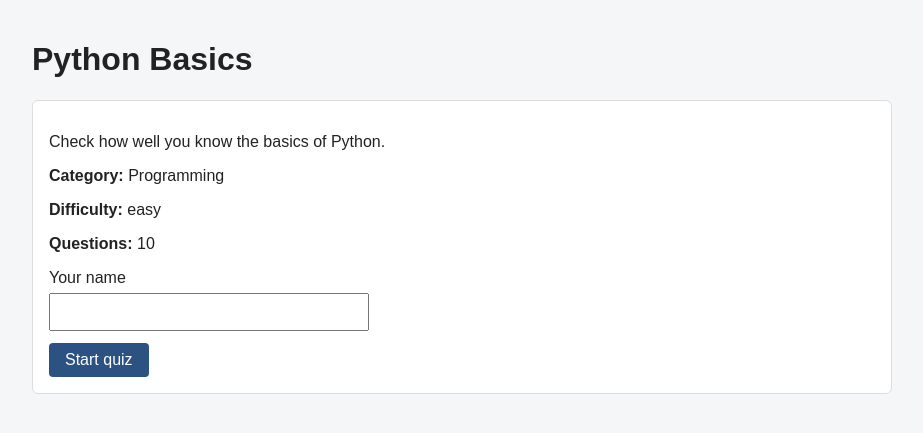
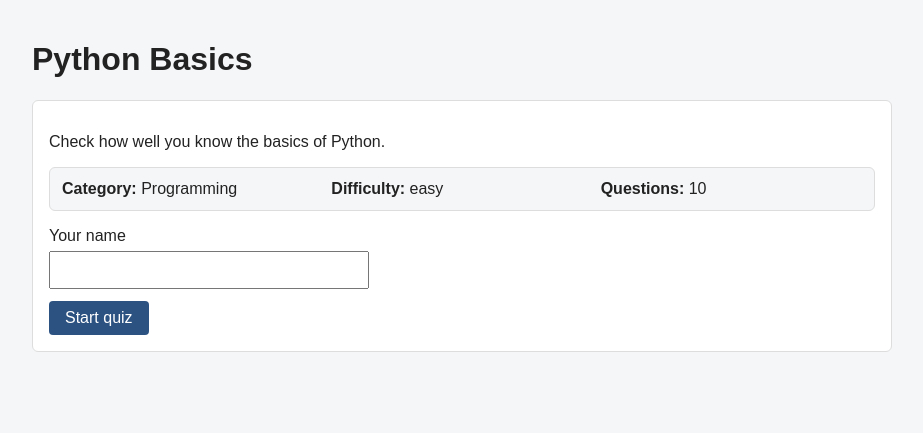
Before and after one commit to AaryanRS/QuizMaster, a Flask app: page /quiz/1 in a window 1280 px wide. Shown: the part 47-480 px from the top of the page, without its empty margins (178-1101 px from the left). Run offline with Flask 3, Linux system fonts and the light colour scheme; data comes from the database, SQL or seed files in the repository.

Commit message:
style: format quiz details on start screen

```diff
--- a/app/static/css/style.css
+++ b/app/static/css/style.css
@@ -49,6 +49,21 @@ main {
     border-radius: 6px;
     padding: 16px;
     margin-bottom: 16px;
+}
+
+.quiz-details {
+    display: grid;
+    grid-template-columns: repeat(auto-fit, minmax(150px, 1fr));
+    gap: 8px;
+    margin: 16px 0;
+    padding: 12px;
+    background: #f4f6f8;
+    border: 1px solid #ddd;
+    border-radius: 6px;
+}
+
+.quiz-details p {
+    margin: 0;
 }
 
 .card h2 {
```
